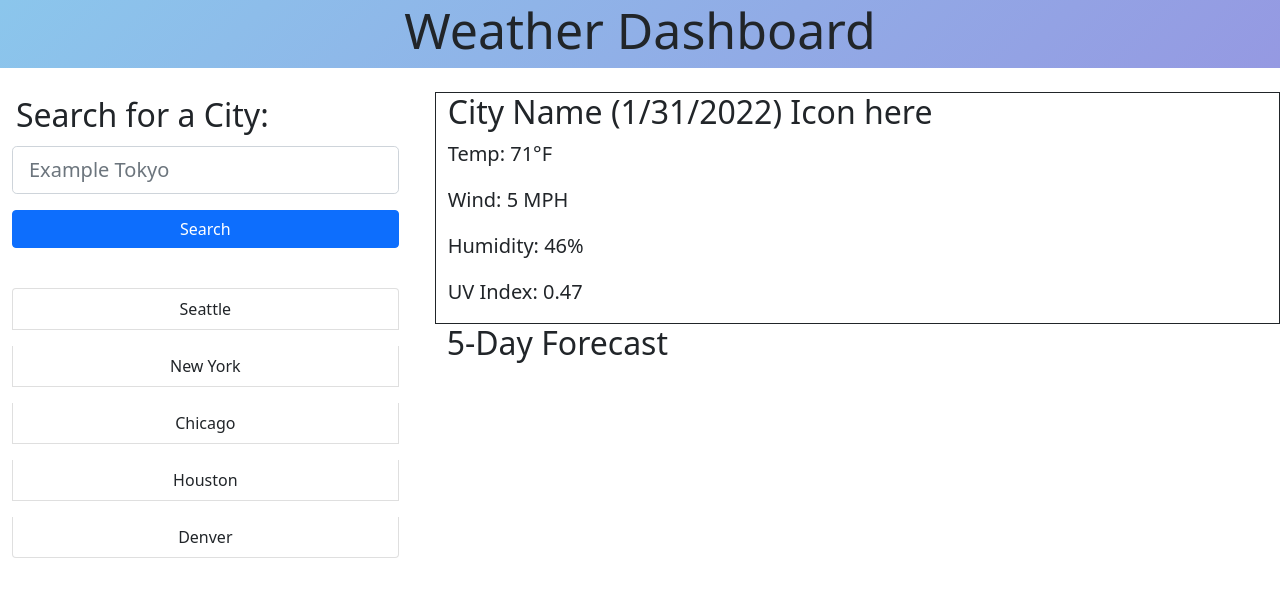
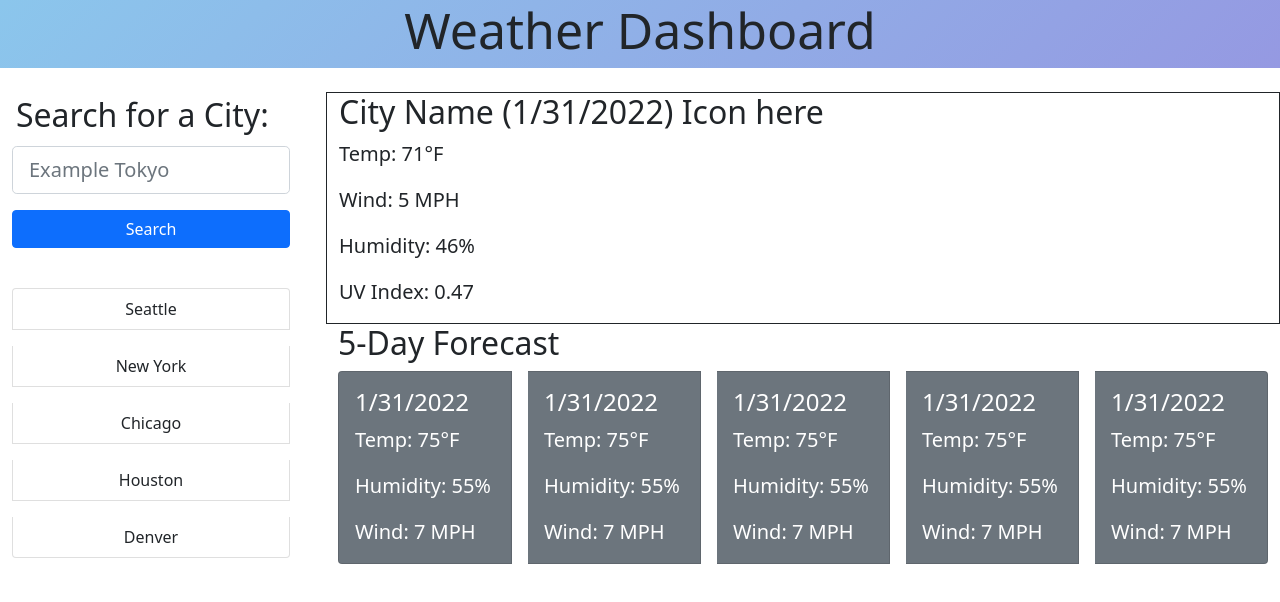
Before and after one commit to Mike-C-Sanders/WeatherDashboard, a plain HTML site: page index.html in a window 1280 px wide. Drawn offline with nearby package versions, Linux system fonts and the light colour scheme; no server answers.

Commit message:
Added in the api call to weather map.org. Next weill be updating the DOM to reflect the call made.

```diff
--- a/CSS/style.css
+++ b/CSS/style.css
@@ -20,6 +20,6 @@ p{
     font-size: 20px;
 }
 
-#search-box{
-    /* background-color:aqua; */
+.card-width{
+    /* width: 15rem; */
 }
--- a/JS/script.js
+++ b/JS/script.js
@@ -1 +1,17 @@
-var apiKey = 'ec3531a4604c1c9d7f8f0e0ac90c2251'
+// Api variables from https://openweathermap.org/
+var apiKey = '&appid=ec3531a4604c1c9d7f8f0e0ac90c2251'
+var apiCityToday = 'api.openweathermap.org/data/2.5/weather?q='
+
+// Global variables
+var city = 'London';
+var apiRequest = `${apiCityToday}${city}${apiKey}`
+
+console.log(apiRequest);
+
+var todaysWeather = fetch('api.openweathermap.org/data/2.5/weather?q=London&appid=ec3531a4604c1c9d7f8f0e0ac90c2251').then(function(response){
+        console.log(response.json());
+    }).catch(function(error){
+        console.log('there was an error:', error);
+    })
+
+// todaysWeather();
--- a/index.html
+++ b/index.html
@@ -19,7 +19,7 @@
         <main>
             <div class="row">
                 <!-- Search box form -->
-                <section class="col-4 p-4 m-0.5" id="search-section">
+                <section class="col-3 p-4 m-0.5" id="search-section">
                     <article id="search-box">
                         <h2 class="p-1">Search for a City:</h2>
                         <form>
@@ -45,7 +45,10 @@
                         </div>
                     </article>
                 </section>
+                <!-- Container section outlining the weather today & 5 day forecast -->
                 <section class="container col  p-4 m-0.5">
+
+                    <!-- Today's weather article -->
                     <article class="row border border-1 border-dark" id="weather-today">
                         <h2 id="today-header">City Name (1/31/2022) Icon here</h2>
 
@@ -54,8 +57,58 @@
                         <p id="todays-humidity">Humidity: 46%</p>
                         <p id="todays-uvi">UV Index: 0.47</p>
                     </article>
+
+                    <!-- 5 day forecast -->
                     <article class="row" id="5-day-forecast">
                         <h2 id="forecast-header">5-Day Forecast</h2>
+                        <div class="card-group gap-3">
+                            <!-- A single day forecasted card example -->
+                            <div class="card text-white bg-secondary mb-3 card-width" >
+                                <div class="card-body">
+                                    <h4 class="card-title">1/31/2022</h4>
+                                    <p class="card-text">Temp: 75&deg;F</p>
+                                    <p class="card-text">Humidity: 55%</p>
+                                    <p class="card-text">Wind: 7 MPH</p>
+
+                                </div>
+                            </div>
+                            <div class="card text-white bg-secondary mb-3 card-width" >
+                                <div class="card-body">
+                                    <h4 class="card-title">1/31/2022</h4>
+                                    <p class="card-text">Temp: 75&deg;F</p>
+                                    <p class="card-text">Humidity: 55%</p>
+                                    <p class="card-text">Wind: 7 MPH</p>
+
+                                </div>
+                            </div>
+                            <div class="card text-white bg-secondary mb-3 card-width" >
+                                <div class="card-body">
+                                    <h4 class="card-title">1/31/2022</h4>
+                                    <p class="card-text">Temp: 75&deg;F</p>
+                                    <p class="card-text">Humidity: 55%</p>
+                                    <p class="card-text">Wind: 7 MPH</p>
+
+                                </div>
+                            </div>
+                            <div class="card text-white bg-secondary mb-3 card-width" >
+                                <div class="card-body">
+                                    <h4 class="card-title">1/31/2022</h4>
+                                    <p class="card-text">Temp: 75&deg;F</p>
+                                    <p class="card-text">Humidity: 55%</p>
+                                    <p class="card-text">Wind: 7 MPH</p>
+
+                                </div>
+                            </div>
+                            <div class="card text-white bg-secondary mb-3 card-width" >
+                                <div class="card-body">
+                                    <h4 class="card-title">1/31/2022</h4>
+                                    <p class="card-text">Temp: 75&deg;F</p>
+                                    <p class="card-text">Humidity: 55%</p>
+                                    <p class="card-text">Wind: 7 MPH</p>
+
+                                </div>
+                            </div>
+                        </div>
 
 
                     </article>
```
